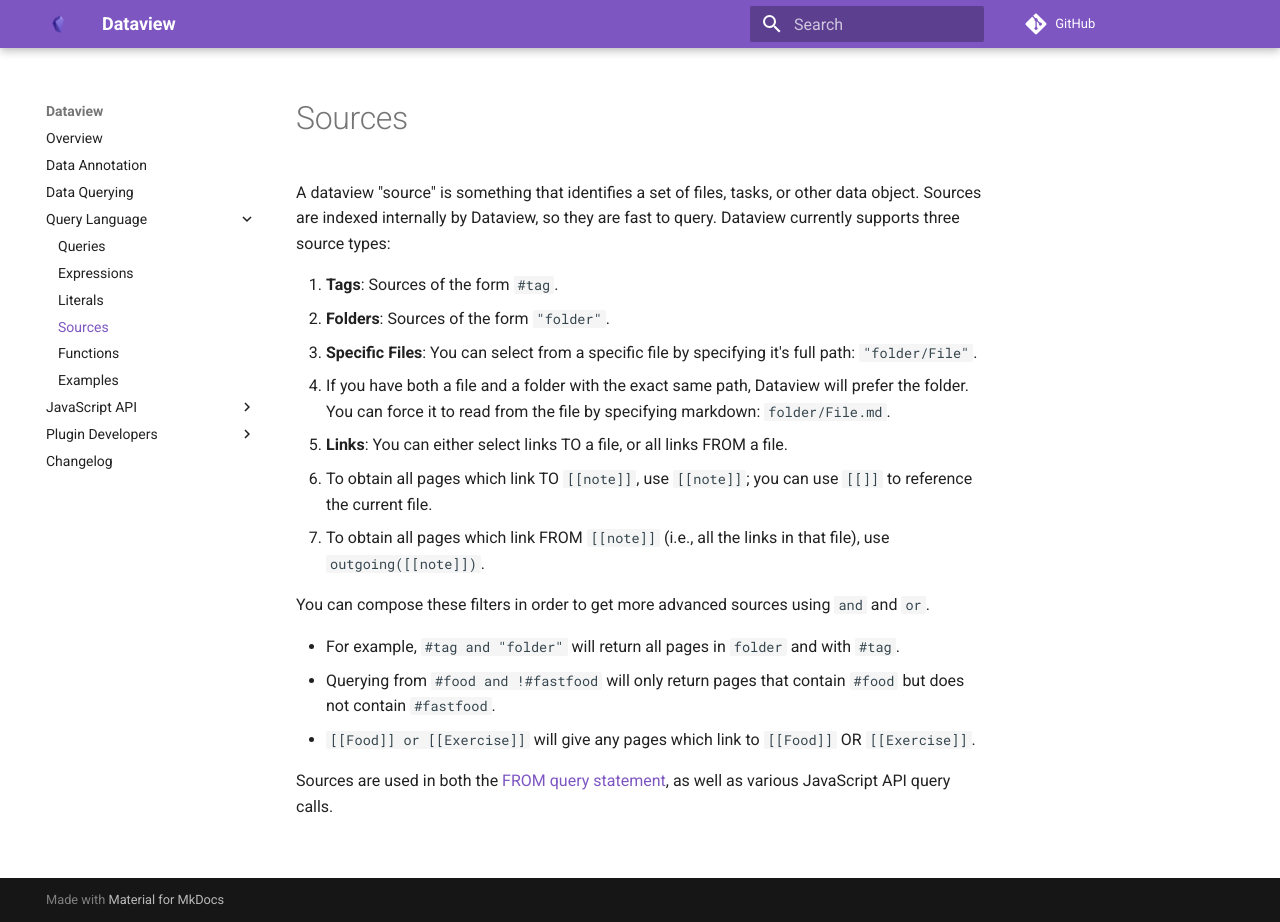
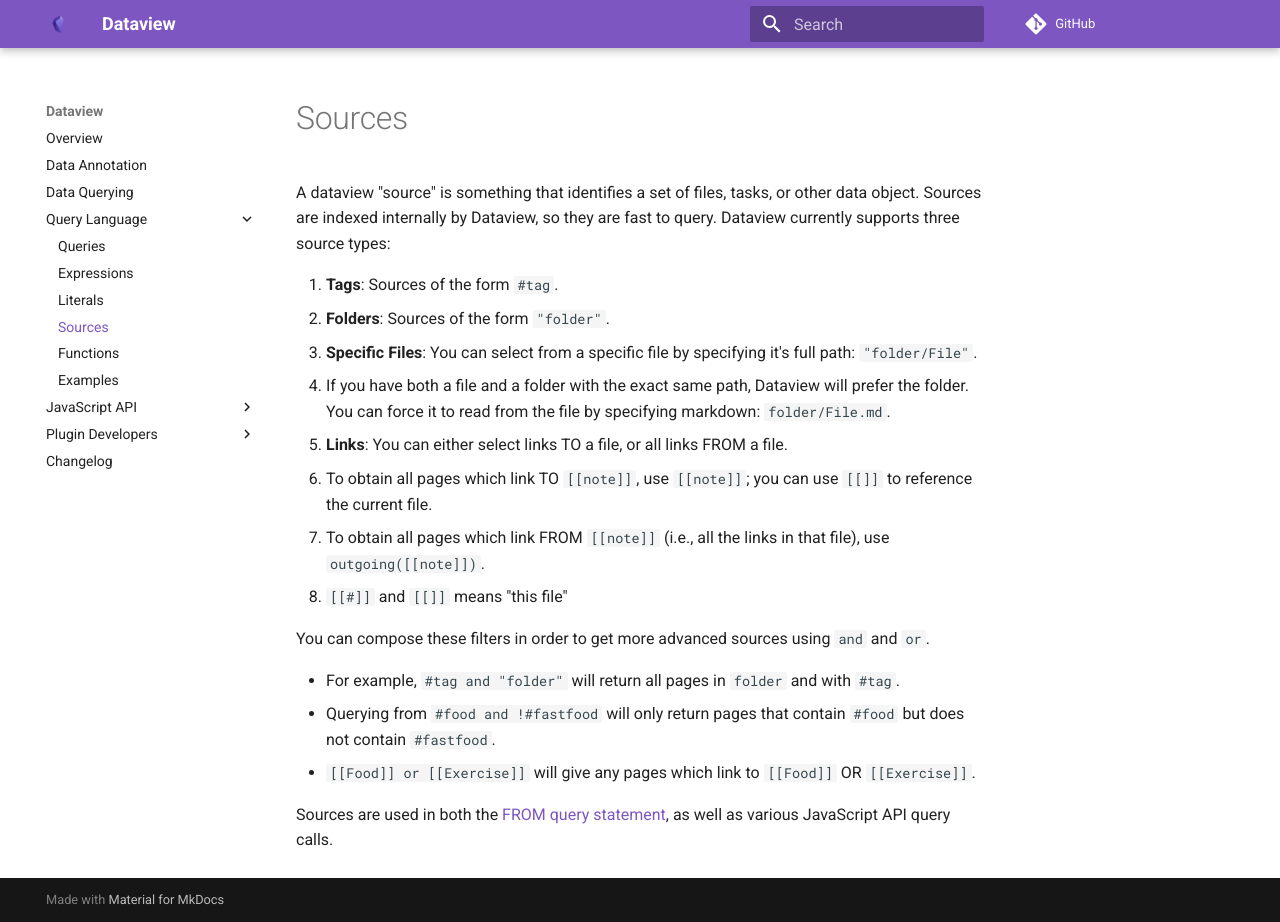
Before and after one commit to blacksmithgu/obsidian-dataview, an MkDocs documentation site: the page built from docs/docs/query/sources.md, in a window 1280 px wide and 922 px high. Built offline with MkDocs 1.6.1 and Material for MkDocs 9.7.7, drawn with Linux system fonts in a browser that asks for light colours; comment, search, counter and statistics services are not loaded.

Commit message:
Add `[[#]]` and `[[]]` means "this file"

```diff
--- a/docs/docs/query/sources.md
+++ b/docs/docs/query/sources.md
@@ -11,6 +11,7 @@ Dataview, so they are fast to query. Dataview currently supports three source ty
 3. **Links**: You can either select links TO a file, or all links FROM a file.
   - To obtain all pages which link TO `[[note]]`, use `[[note]]`; you can use `[[]]` to reference the current file.
   - To obtain all pages which link FROM `[[note]]` (i.e., all the links in that file), use `outgoing([[note]])`.
+  - `[[#]]` and `[[]]` means "this file"
 
 You can compose these filters in order to get more advanced sources using `and` and `or`.
 
```
